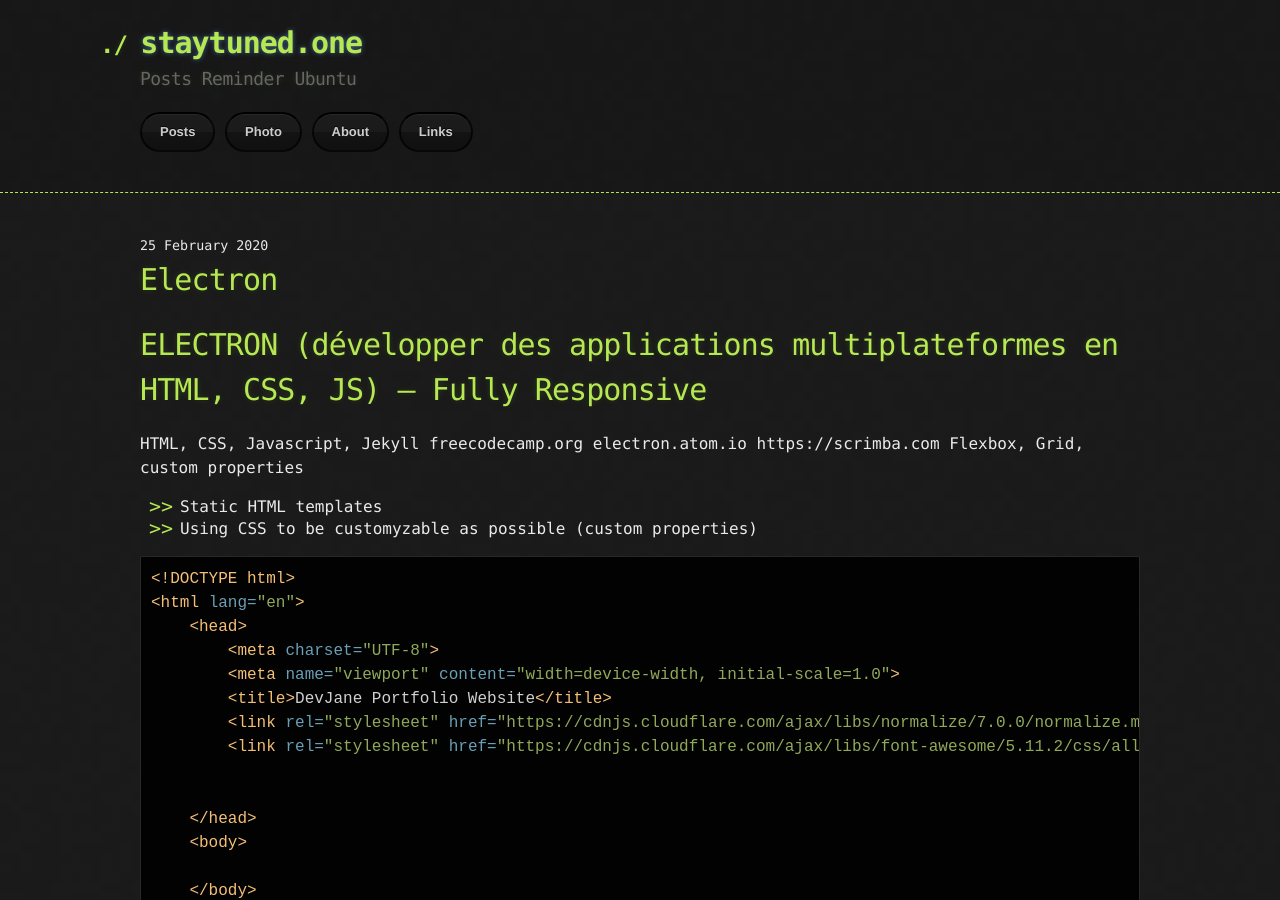
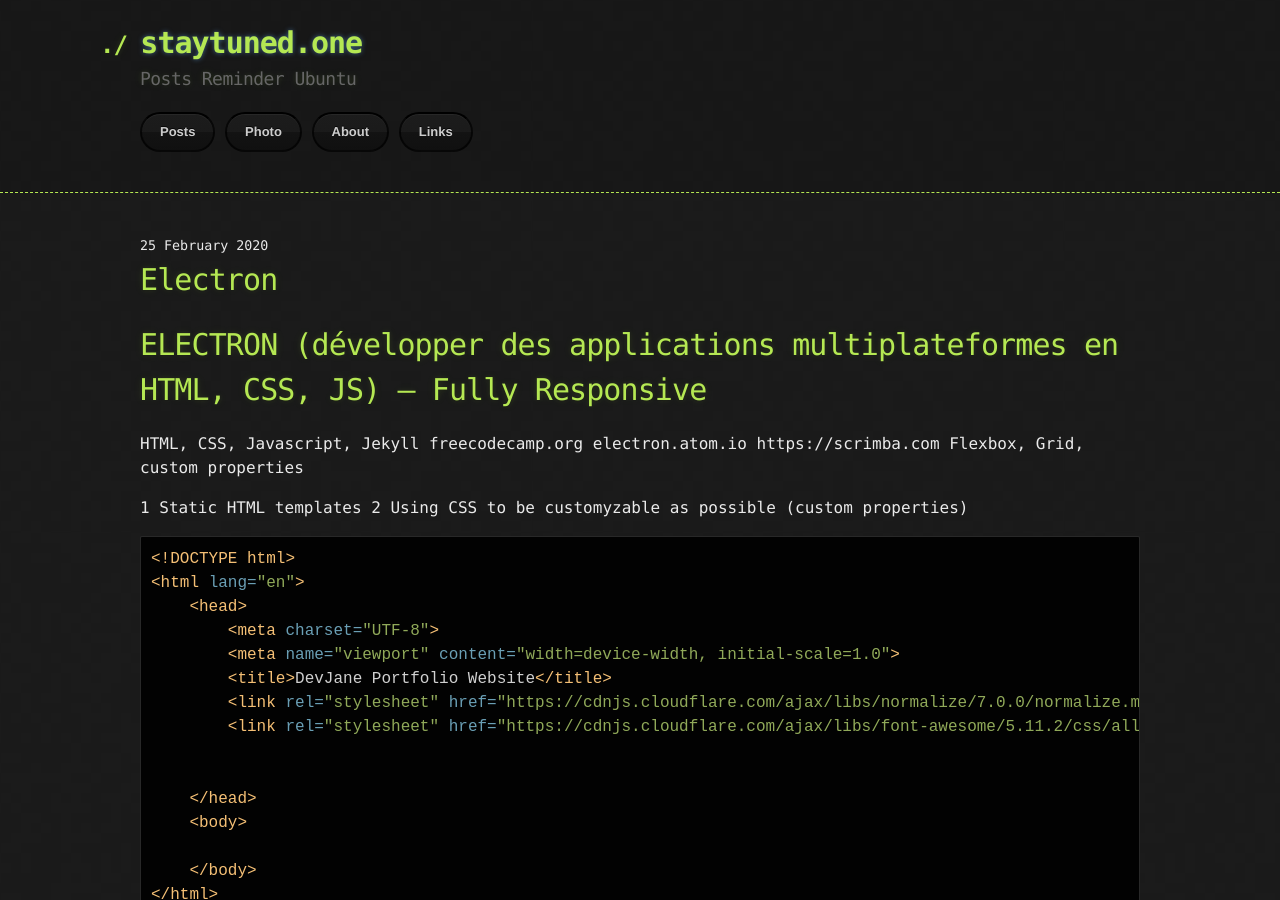
Before and after one commit to staytuned4/staytuned4.github.io, a Jekyll site: the page built from _posts/2020-02-25-electron.md, in a window 1280 px wide and 900 px high. Built offline with Jekyll 4.4.1, drawn with Linux system fonts in a browser that asks for light colours; nearby versions of some CDN libraries.

Commit message:
Add files via upload

````diff
--- a/_posts/2020-02-25-electron.md
+++ b/_posts/2020-02-25-electron.md
@@ -9,8 +9,8 @@
 https://scrimba.com
 Flexbox, Grid, custom properties
 
-* Static HTML templates
-* Using CSS to be customyzable as possible (custom properties)
+1 Static HTML templates
+2 Using CSS to be customyzable as possible (custom properties)
 
 ```html
 <!DOCTYPE html>
@@ -31,9 +31,9 @@
 
 ```
 
-Viewport : make all website browser to work properly.
+- Viewport : make all website browser to work properly.
 
-Stylesheet : all things for social icons and google fonts.
+- Stylesheet : all things for social icons and google fonts.
 
 ## The header area - HTML
 
````
